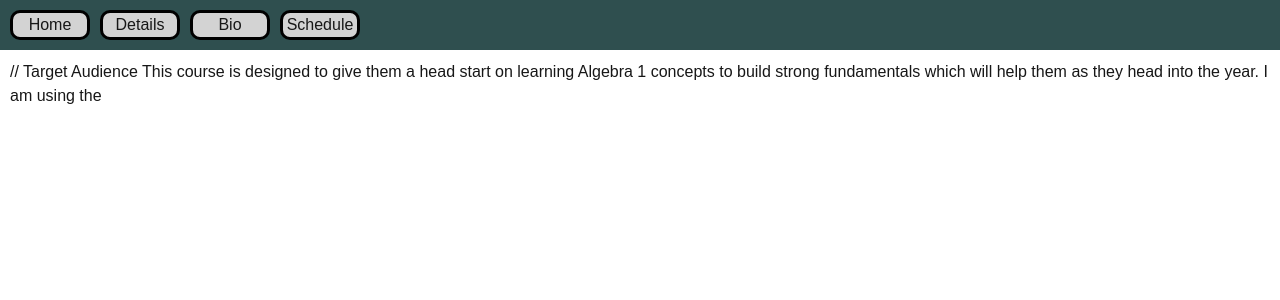
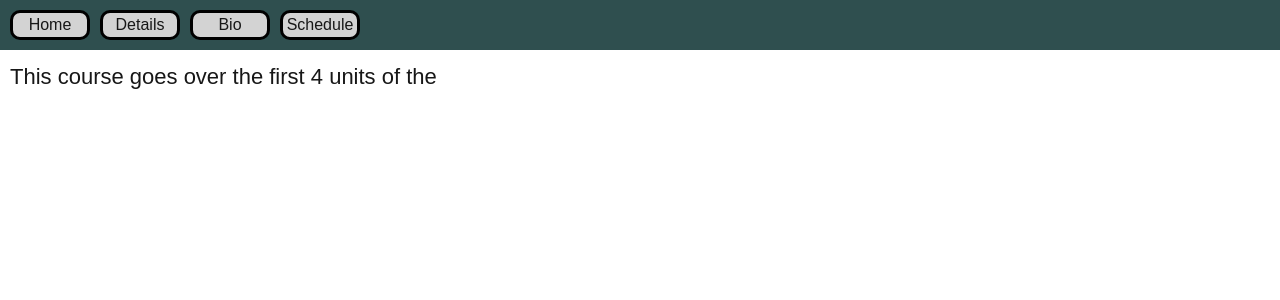
Before and after one commit to seanmd8/algebra-1-jumpstart, a Next.js app: page / in a window 1280 px wide. Shown: the top 300 px of the page. Built offline with nearby package versions, Linux system fonts and the light colour scheme.

Commit message:
Finished Bio, renamed repo

```diff
--- a/app/details/page.tsx
+++ b/app/details/page.tsx
@@ -9,7 +9,9 @@ export default function Details() {
             <p>Price: $200 total for all 4 sessions, due before the first session</p>
             <p>Class size: Max of 6</p>
             <br/>
-            <p>To sign up, or if you have any questions, email seanguy306@gmail.com</p>
+            <p>To sign up, or if you have any questions, contact me at:</p>
+            <p>Email: seanguy306@gmail.com</p>
+            <p>Phone: (206) 267-8393</p>
         </div>
     );
 }
--- a/app/globals.css
+++ b/app/globals.css
@@ -29,4 +29,5 @@ body {
 .page-header {
     font-size: 32px;
     font-weight: bold;
+    text-decoration: underline;
 }
--- a/app/page.tsx
+++ b/app/page.tsx
@@ -1,7 +1,10 @@
-import { courseDescription } from "./text/home/courseDescription";
+import "./globals.css"
 
 export default function Home() {
-  return (
-      <p>{courseDescription}</p>
-  );
+    return (
+        <div className="normal-text-container">
+            <p></p>
+            <p>This course goes over the first 4 units of the </p>
+        </div>
+    );
 }
--- a/app/schedule/page.tsx
+++ b/app/schedule/page.tsx
@@ -1,6 +1,5 @@
 import Unit from "../components/Unit";
 import "../globals.css"
-import { unitIntro } from "../text/units/intro";
 import { unit1Date, unit1Text, unit1Title } from "../text/units/unit1";
 import { unit2Date, unit2Text, unit2Title } from "../text/units/unit2";
 import { unit3Date, unit3Text, unit3Title } from "../text/units/unit3";
@@ -10,7 +9,6 @@ export default function Schedule() {
   return (
       <div>
             <h1 className="page-header">Schedule</h1>
-            <p className="normal-text">{unitIntro}</p>
             <Unit title={unit1Title} date={unit1Date} text={unit1Text}/>
             <Unit title={unit2Title} date={unit2Date} text={unit2Text}/>
             <Unit title={unit3Title} date={unit3Date} text={unit3Text}/>
--- a/app/text/bio/bio.tsx
+++ b/app/text/bio/bio.tsx
@@ -1,6 +1,8 @@
 const bioText = `
-    My name is Sean Dunbar. I graduated from Portland State University with a BS in Computer Science
-    in 2024. I have 2 years of tutoring experience
+    My name is Sean Dunbar. I am a West Seattle native and former Eagle Scout. I graduated from
+    Garfield High school in 2019 and got my BS in Computer Science from Portland State University
+    in 2024. I have 2 years of tutoring experience in computer science, and a love of math and other
+    STEM topics.
 `;
 
 export default bioText;
--- a/app/text/home/courseDescription.tsx
+++ /dev/null
@@ -1,7 +0,0 @@
-const courseDescription = `
-    // Target Audience
-    This course is designed to give them a head start on learning Algebra 1 concepts to build strong
-    fundamentals which will help them as they head into the year. I am using the
-`
-
-export {courseDescription};
--- a/app/text/units/intro.tsx
+++ /dev/null
@@ -1,10 +0,0 @@
-const unitIntro = `
-    Lorem ipsum dolor sit amet, consectetur adipiscing elit, sed do eiusmod tempor
-    incididunt ut labore et dolore magna aliqua. Ut enim ad minim veniam, quis nostrud
-    exercitation ullamco laboris nisi ut aliquip ex ea commodo consequat. Duis aute irure
-    dolor in reprehenderit in voluptate velit esse cillum dolore eu fugiat nulla pariatur.
-    Excepteur sint occaecat cupidatat non proident, sunt in culpa qui officia deserunt mollit
-    anim id est laborum
-`;
-
-export {unitIntro};
```
